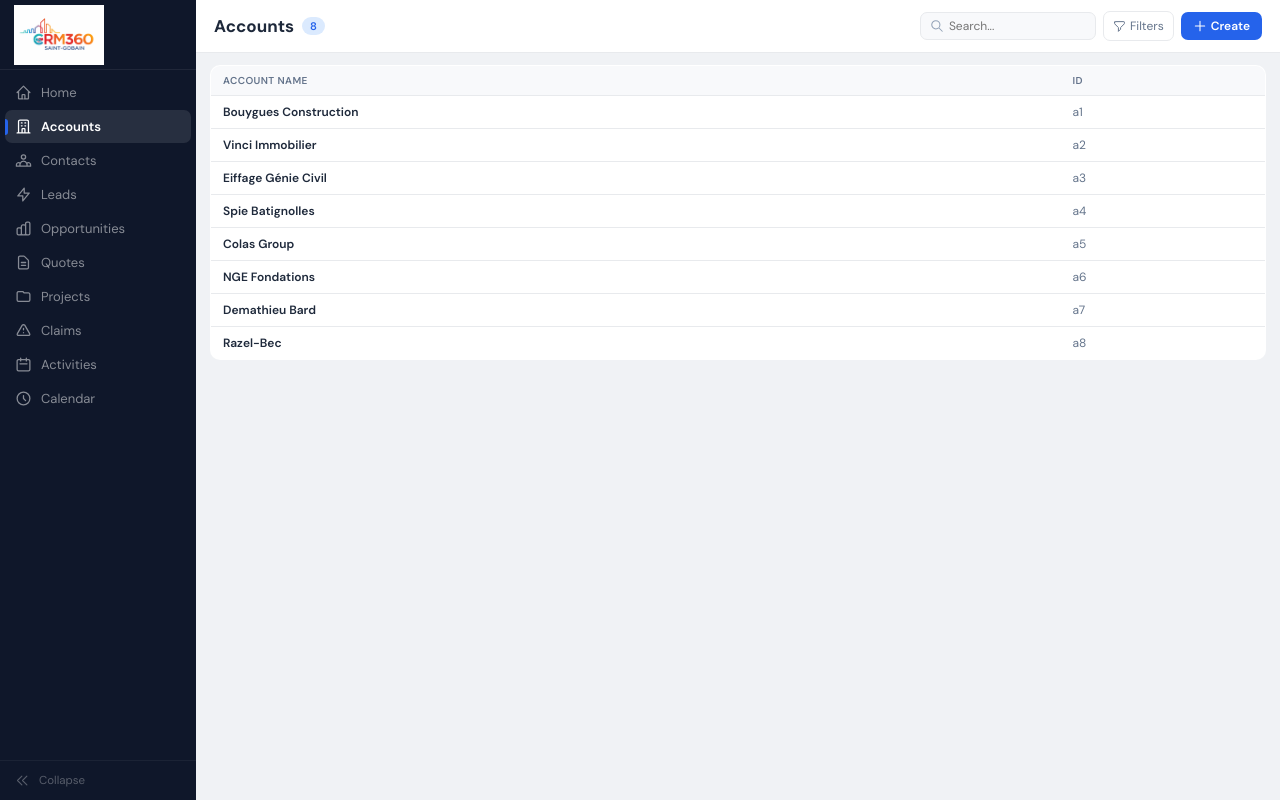
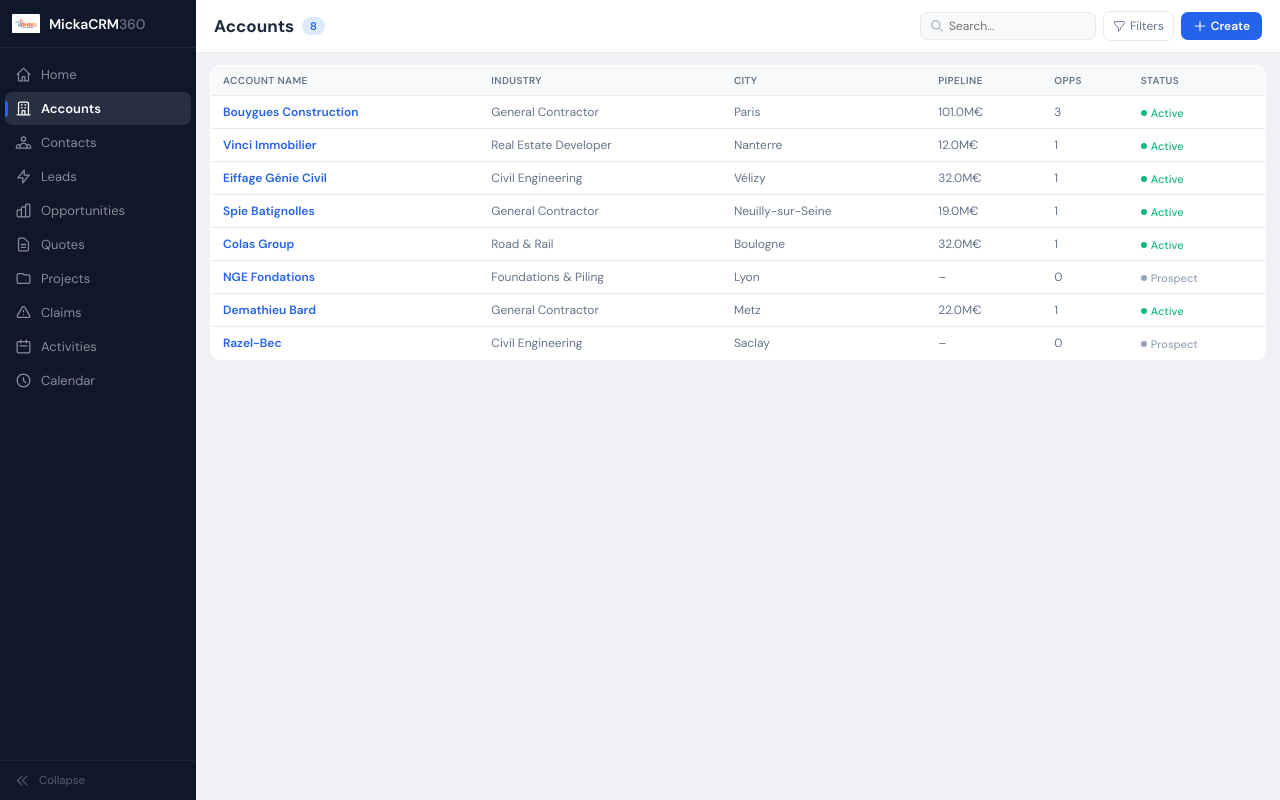
Before and after one commit to micka-koziel/MickaCRM, a plain HTML site: page index.html in a window 1280 px wide. Both pictures are taken after a click on the button "Accounts". Drawn offline with Linux system fonts and the light colour scheme.

Commit message:
Final NAV

```diff
--- a/css/style.css
+++ b/css/style.css
@@ -73,27 +73,48 @@
 }
 
 .sb-logo {
-  height: 70px;
+  height: 48px;
   display: flex;
   align-items: center;
-  padding: 0 14px;
+  padding: 0 12px;
+  gap: 9px;
   border-bottom: 1px solid rgba(255,255,255,.07);
   overflow: hidden;
+  white-space: nowrap;
+  margin-bottom: 4px;
 }
 
 .collapsed .sb-logo {
   justify-content: center;
-  padding: 0 6px;
+  padding: 0 8px;
+  gap: 0;
 }
 
-.sb-logo img {
-  height: 60px;
+.sb-logo-icon {
+  height: 28px;
+  width: 28px;
   object-fit: contain;
-  transition: height 0.2s;
+  border-radius: 6px;
+  flex-shrink: 0;
+  transition: height 0.2s, width 0.2s;
 }
 
-.collapsed .sb-logo img {
-  height: 30px;
+.collapsed .sb-logo-icon {
+  height: 24px;
+  width: 24px;
+}
+
+.sb-logo-text {
+  font-size: 14px;
+  font-weight: 600;
+  color: #fff;
+  letter-spacing: -0.01em;
+  line-height: 1;
+}
+
+.sb-logo-360 {
+  color: rgba(255,255,255,0.4);
+  font-weight: 500;
 }
 
 .sb-nav {
@@ -636,3 +657,14 @@
   border-radius: 8px;
   border: 1px solid var(--border);
 }
+
+/* Record name link in list view */
+.record-link {
+  color: var(--accent);
+  font-weight: 600;
+  text-decoration: none;
+  cursor: pointer;
+}
+.record-link:hover {
+  text-decoration: underline;
+}
--- a/js/data.js
+++ b/js/data.js
@@ -1,17 +1,21 @@
-/* data.js — Mock Data */
+/* data.js — Mock Data with strategic fields */
 window.DATA = {
   accounts: [
-    {id:'a1',name:'Bouygues Construction'},{id:'a2',name:'Vinci Immobilier'},
-    {id:'a3',name:'Eiffage Génie Civil'},{id:'a4',name:'Spie Batignolles'},
-    {id:'a5',name:'Colas Group'},{id:'a6',name:'NGE Fondations'},
-    {id:'a7',name:'Demathieu Bard'},{id:'a8',name:'Razel-Bec'}
+    {id:'a1',name:'Bouygues Construction',industry:'General Contractor',city:'Paris',pipeline:101000000,opps:3,status:'Active'},
+    {id:'a2',name:'Vinci Immobilier',industry:'Real Estate Developer',city:'Nanterre',pipeline:12000000,opps:1,status:'Active'},
+    {id:'a3',name:'Eiffage Génie Civil',industry:'Civil Engineering',city:'Vélizy',pipeline:32000000,opps:1,status:'Active'},
+    {id:'a4',name:'Spie Batignolles',industry:'General Contractor',city:'Neuilly-sur-Seine',pipeline:19000000,opps:1,status:'Active'},
+    {id:'a5',name:'Colas Group',industry:'Road & Rail',city:'Boulogne',pipeline:32000000,opps:1,status:'Active'},
+    {id:'a6',name:'NGE Fondations',industry:'Foundations & Piling',city:'Lyon',pipeline:0,opps:0,status:'Prospect'},
+    {id:'a7',name:'Demathieu Bard',industry:'General Contractor',city:'Metz',pipeline:22000000,opps:1,status:'Active'},
+    {id:'a8',name:'Razel-Bec',industry:'Civil Engineering',city:'Saclay',pipeline:0,opps:0,status:'Prospect'}
   ],
   contacts: [
-    {id:'c1',name:'Jean-Pierre Martin',account:'a1',role:'Directeur Travaux',email:'jp.martin@bouygues.fr'},
-    {id:'c2',name:'Sophie Durand',account:'a2',role:'Chef de Projet',email:'s.durand@vinci.com'},
-    {id:'c3',name:'Marc Lefèvre',account:'a3',role:'Responsable Achats',email:'m.lefevre@eiffage.com'},
-    {id:'c4',name:'Isabelle Moreau',account:'a4',role:'DG Adjoint',email:'i.moreau@spie.com'},
-    {id:'c5',name:'Thomas Girard',account:'a5',role:'Ingénieur Études',email:'t.girard@colas.com'}
+    {id:'c1',name:'Jean-Pierre Martin',account:'a1',role:'Directeur Travaux',email:'jp.martin@bouygues.fr',phone:'+33 6 12 34 56 78'},
+    {id:'c2',name:'Sophie Durand',account:'a2',role:'Chef de Projet',email:'s.durand@vinci.com',phone:'+33 6 23 45 67 89'},
+    {id:'c3',name:'Marc Lefèvre',account:'a3',role:'Responsable Achats',email:'m.lefevre@eiffage.com',phone:'+33 6 34 56 78 90'},
+    {id:'c4',name:'Isabelle Moreau',account:'a4',role:'DG Adjoint',email:'i.moreau@spie.com',phone:'+33 6 45 67 89 01'},
+    {id:'c5',name:'Thomas Girard',account:'a5',role:'Ingénieur Études',email:'t.girard@colas.com',phone:'+33 6 56 78 90 12'}
   ],
   opportunities: [
     {id:'o1',name:'Grand Paris Express – Lot 7',account:'a1',amount:45000000,prob:70,stage:'negotiation',close:'2026-06-15'},
@@ -24,15 +28,15 @@
     {id:'o8',name:'Campus Saclay – Bldg R',account:'a4',amount:19000000,prob:40,stage:'closed_won',close:'2026-11-01'}
   ],
   leads: [
-    {id:'l1',name:'Vinci – Warehouse project',account:'a2',stage:'new',source:'Website'},
-    {id:'l2',name:'Eiffage – Highway extension',account:'a3',stage:'contacted',source:'Trade Show'},
-    {id:'l3',name:'Spie – Underground parking',account:'a4',stage:'qualified',source:'Referral'},
-    {id:'l4',name:'Bouygues – Tech campus',account:'a1',stage:'new',source:'Cold Call'}
+    {id:'l1',name:'Vinci – Warehouse project',account:'a2',stage:'new',source:'Website',estimatedValue:15000000,priority:'High'},
+    {id:'l2',name:'Eiffage – Highway extension',account:'a3',stage:'contacted',source:'Trade Show',estimatedValue:45000000,priority:'Medium'},
+    {id:'l3',name:'Spie – Underground parking',account:'a4',stage:'qualified',source:'Referral',estimatedValue:8000000,priority:'High'},
+    {id:'l4',name:'Bouygues – Tech campus',account:'a1',stage:'new',source:'Cold Call',estimatedValue:28000000,priority:'Low'}
   ],
   projects: [
-    {id:'p1',name:'Gare du Nord',phase:'construction',account:'a3'},
-    {id:'p2',name:'Campus Saclay',phase:'construction',account:'a4'},
-    {id:'p3',name:'Tour Triangle',phase:'prestudy',account:'a2'}
+    {id:'p1',name:'Gare du Nord',phase:'construction',account:'a3',budget:23000000,start:'2025-01-15',end:'2026-12-01'},
+    {id:'p2',name:'Campus Saclay',phase:'construction',account:'a4',budget:19000000,start:'2025-03-01',end:'2026-11-01'},
+    {id:'p3',name:'Tour Triangle',phase:'prestudy',account:'a2',budget:12000000,start:'2025-06-01',end:'2027-06-01'}
   ],
   tasks: [
     {id:'t1',name:'Finalize Tour Triangle quote',ref:'Tour Triangle – Facades · 2025-03-15',status:'In Progress',color:'#ef4444'},
--- a/js/nav.js
+++ b/js/nav.js
@@ -60,7 +60,10 @@
   }).join('');
 
   sb.innerHTML =
-    '<div class="sb-logo"><img src="assets/LogoSG.png" alt="Logo" /></div>' +
+    '<div class="sb-logo">' +
+      '<img src="assets/LogoSG.png" alt="Logo" class="sb-logo-icon" />' +
+      (sidebarCollapsed ? '' : '<span class="sb-logo-text">MickaCRM<span class="sb-logo-360">360</span></span>') +
+    '</div>' +
     '<div class="sb-nav">' + items + '</div>' +
     '<div class="sb-footer"><button class="sb-collapse-btn" id="sb-toggle">' +
     svgIcon(sidebarCollapsed ? 'expand' : 'collapse', 15) + '<span>Collapse</span></button></div>';
--- a/js/pipeline.js
+++ b/js/pipeline.js
@@ -17,7 +17,7 @@
     stages: function(){ return STAGES.opportunities||[]; },
     getData: function(){ return (window.DATA.opportunities||[]).slice(); },
     columns: [
-      {key:'name',label:'Opportunity'},
+      {key:'name',label:'Opportunity',isLink:true},
       {key:'account',label:'Account',render:function(it){return getAccountName(it.account);}},
       {key:'stage',label:'Stage',render:function(it){return renderStageBadge(it.stage,'opportunities');}},
       {key:'amount',label:'Amount',render:function(it){return fmtAmount(it.amount||0);}},
@@ -30,25 +30,41 @@
     stages: function(){ return STAGES.leads||[]; },
     getData: function(){ return (window.DATA.leads||[]).slice(); },
     columns: [
-      {key:'name',label:'Lead'},
+      {key:'name',label:'Lead',isLink:true},
       {key:'account',label:'Account',render:function(it){return getAccountName(it.account);}},
       {key:'stage',label:'Stage',render:function(it){return renderStageBadge(it.stage,'leads');}},
-      {key:'source',label:'Source'}
+      {key:'source',label:'Source'},
+      {key:'estimatedValue',label:'Est. Value',render:function(it){return it.estimatedValue ? fmtAmount(it.estimatedValue) : '–';}},
+      {key:'priority',label:'Priority',render:function(it){
+        var colors = {High:'var(--danger)',Medium:'var(--warning)',Low:'var(--text-light)'};
+        return it.priority ? '<span class="stage-badge" style="color:'+(colors[it.priority]||'var(--text-muted)')+'"><span class="dot" style="background:'+(colors[it.priority]||'var(--text-muted)')+'"></span>'+it.priority+'</span>' : '–';
+      }}
     ]
   },
   accounts: {
     title: 'Accounts', hasKanban: false,
     getData: function(){ return (window.DATA.accounts||[]).slice(); },
-    columns: [{key:'name',label:'Account Name'},{key:'id',label:'ID'}]
+    columns: [
+      {key:'name',label:'Account Name',isLink:true},
+      {key:'industry',label:'Industry'},
+      {key:'city',label:'City'},
+      {key:'pipeline',label:'Pipeline',render:function(it){return it.pipeline ? fmtAmount(it.pipeline) : '–';}},
+      {key:'opps',label:'Opps',render:function(it){return it.opps||0;}},
+      {key:'status',label:'Status',render:function(it){
+        var c = it.status==='Active' ? 'var(--success)' : 'var(--text-light)';
+        return '<span class="stage-badge" style="color:'+c+'"><span class="dot" style="background:'+c+'"></span>'+it.status+'</span>';
+      }}
+    ]
   },
   contacts: {
     title: 'Contacts', hasKanban: false,
     getData: function(){ return (window.DATA.contacts||[]).slice(); },
     columns: [
-      {key:'name',label:'Name'},
+      {key:'name',label:'Name',isLink:true},
       {key:'account',label:'Account',render:function(it){return getAccountName(it.account);}},
       {key:'role',label:'Role'},
-      {key:'email',label:'Email'}
+      {key:'email',label:'Email'},
+      {key:'phone',label:'Phone'}
     ]
   }
 };
@@ -125,7 +141,7 @@
   if (ce) ce.textContent = filtered.length;
 
   if (mode==='kanban' && cfg.hasKanban) { renderKanban(objKey, cfg, filtered, contentEl); }
-  else if (mode==='list') { renderListView(filtered, cfg.columns, contentEl); }
+  else if (mode==='list') { renderListView(filtered, cfg.columns, contentEl, objKey); }
   else { contentEl.innerHTML='<div class="placeholder-view">'+svgIcon('chart',18,'var(--text-light)')+' '+mode.charAt(0).toUpperCase()+mode.slice(1)+' view — coming soon</div>'; }
 }
 
@@ -188,17 +204,32 @@
   });
 }
 
-function renderListView(items, columns, container) {
+function renderListView(items, columns, container, objKey) {
   var html = '<div class="list-view"><table><thead><tr>' +
     columns.map(function(c){return '<th>'+c.label+'</th>';}).join('') +
     '</tr></thead><tbody>' +
     items.map(function(item) {
-      return '<tr>' + columns.map(function(c) {
-        var cls = c.key==='name' ? ' class="col-name"' : '';
+      return '<tr data-id="'+item.id+'" data-obj="'+(objKey||'')+'">' + columns.map(function(c) {
         var val = c.render ? c.render(item) : (item[c.key]||'');
-        return '<td'+cls+'>'+val+'</td>';
+        if (c.isLink) {
+          return '<td class="col-name"><a class="record-link" data-id="'+item.id+'" data-obj="'+(objKey||'')+'">'+val+'</a></td>';
+        }
+        return '<td>'+val+'</td>';
       }).join('') + '</tr>';
     }).join('') +
     '</tbody></table></div>';
   container.innerHTML = html;
+
+  // Bind name link clicks
+  container.querySelectorAll('.record-link').forEach(function(link) {
+    link.addEventListener('click', function(e) {
+      e.stopPropagation();
+      var id = link.dataset.id;
+      var obj = link.dataset.obj;
+      if (id && obj) {
+        console.log('Open record:', obj, id);
+        // TODO: navigate to record detail when record.js is implemented
+      }
+    });
+  });
 }
```
